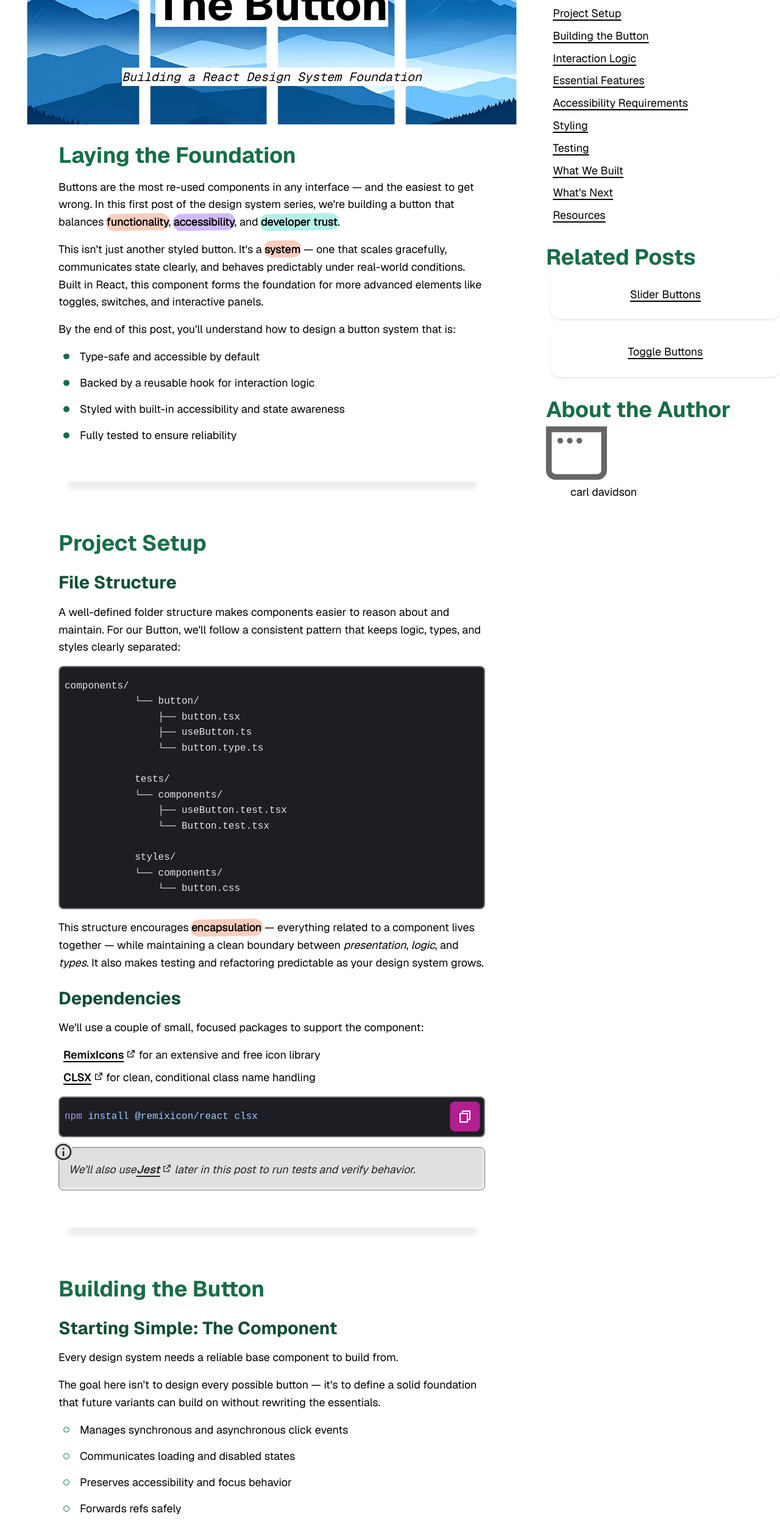
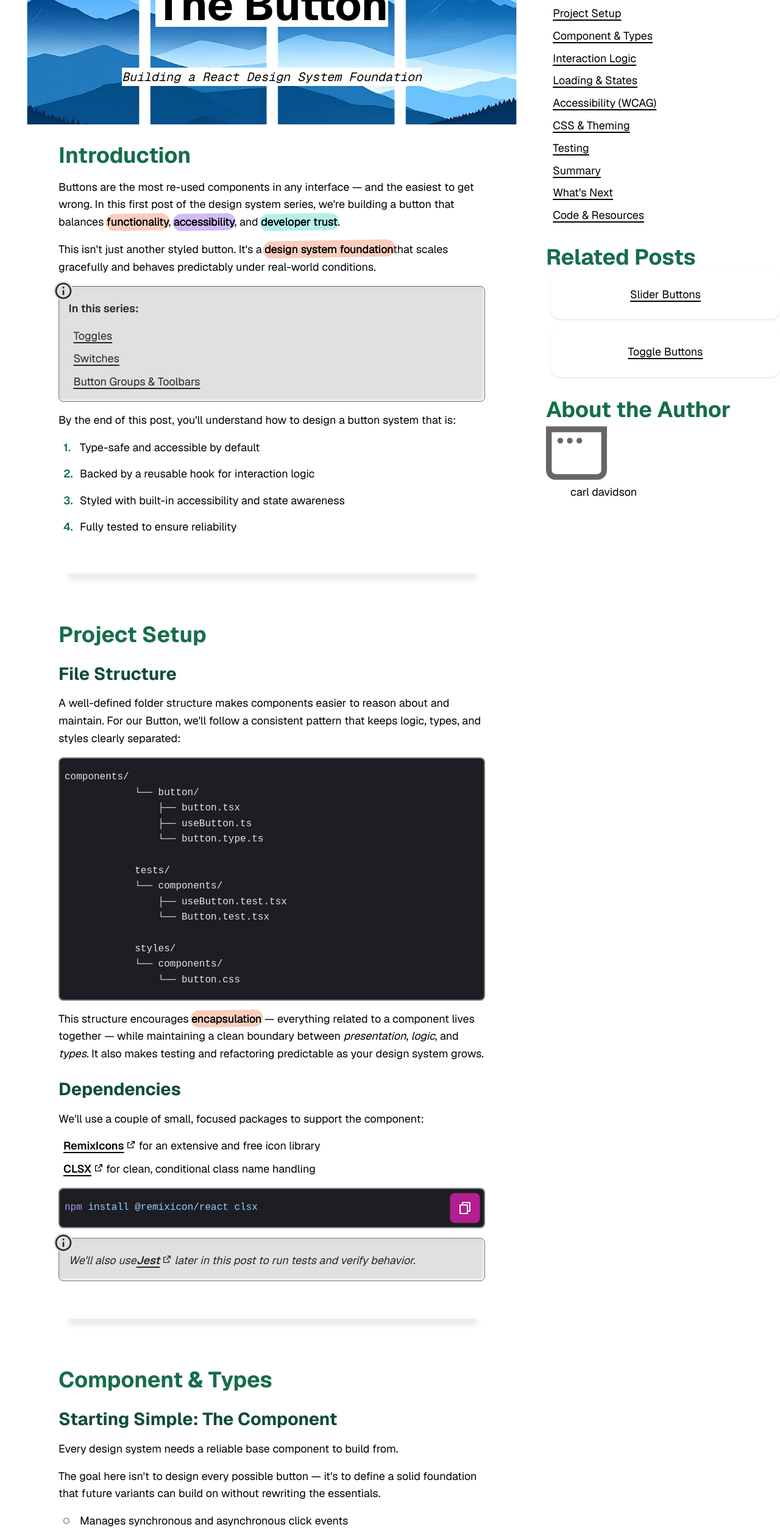
Before and after one commit to codercarl1243/react_components_system, a Next.js app: page /blog/design-system/buttons in a window 1280 px wide. Shown: the part 220-2729 px from the top of the page at 61% size. Built offline with nearby package versions, Linux system fonts and the light colour scheme.

Commit message:
UPDATE headings should be easily understood

```diff
--- a/app/blog/design-system/buttons/(blog_sections)/1_foundation.tsx
+++ b/app/blog/design-system/buttons/(blog_sections)/1_introduction.tsx
@@ -1,13 +1,15 @@
 import FunHighlight from "@/components/decorations/FunHighlight";
 import Heading from "@/components/heading";
+import Link from "@/components/link";
 import List from "@/components/list";
 import PostBanner from "@/components/post/post.banner";
+import PostNote from "@/components/post/post.note";
 import PostSection from "@/components/post/post.section";
 
 
 export default function Section1() {
     return (
-        <PostSection id="button-foundations">
+        <PostSection id="introduction">
             <PostBanner
                 title="The Button"
                 subtitle="Building a React Design System Foundation"
@@ -16,17 +18,26 @@ export default function Section1() {
                     src: '/images/mountainRangeBanner_1200x400.webp'
                 }}
             />
-            <Heading headingLevel={2} id="foundation-heading">Laying the Foundation</Heading>
+            <Heading headingLevel={2} id="introduction-heading">Introduction</Heading>
             <p>
                 Buttons are the most re-used components in any interface — and the easiest to get wrong.
                 In this first post of the design system series, we&apos;re building a button that balances <FunHighlight>functionality</FunHighlight>, <FunHighlight>accessibility</FunHighlight>, and <FunHighlight>developer trust</FunHighlight>.
             </p>
             <p>
-                This isn&apos;t just another styled button. It&apos;s a <FunHighlight>system</FunHighlight> — one that scales gracefully, communicates state clearly, and behaves predictably under real-world conditions. Built in React, this component forms the foundation for more advanced elements like toggles, switches, and interactive panels.
+                This isn't just another styled button. It's a <FunHighlight>design system foundation</FunHighlight>
+                that scales gracefully and behaves predictably under real-world conditions.
             </p>
+            <PostNote>
+                <p className="bold">In this series:</p>
+                <List variant="none" spacing="tight">
+                    <li><Link href="/blog/design-system/buttons/toggles">Toggles</Link></li>
+                    <li><Link href="/blog/design-system/buttons/switches">Switches</Link></li>
+                     <li><Link href="/blog/design-system/buttons/groups">Button Groups & Toolbars</Link></li>
+                </List>
+            </PostNote>
 
             <p>By the end of this post, you&apos;ll understand how to design a button system that is:</p>
-            <List>
+            <List ordered>
                 <li>Type-safe and accessible by default</li>
                 <li>Backed by a reusable hook for interaction logic</li>
                 <li>Styled with built-in accessibility and state awareness</li>
--- a/app/blog/design-system/buttons/(blog_sections)/3_building_the_button.tsx
+++ b/app/blog/design-system/buttons/(blog_sections)/3_component_and_types.tsx
@@ -8,9 +8,9 @@ import Link from "@/components/link";
 export default function Section3() {
 
     return (
-        <PostSection id="building-button">
-            <AnchorHeading headingLevel={2} id="building-button-heading">
-                Building the Button
+        <PostSection id="component-and-types">
+            <AnchorHeading headingLevel={2} id="component-and-types-heading">
+                Component & Types
             </AnchorHeading>
             <AnchorHeading headingLevel={3} id="starting-simple">
                 Starting Simple: The Component
--- a/app/blog/design-system/buttons/(blog_sections)/4_interaction_logic.tsx
+++ b/app/blog/design-system/buttons/(blog_sections)/4_interaction_logic.tsx
@@ -5,125 +5,120 @@ import Figure from "@/components/image/figure";
 import List from "@/components/list";
 import PostNote from "@/components/post/post.note";
 import PostSection from "@/components/post/post.section";
+import { BaseButtonExample } from "../examples/BaseButtonExample";
 
 
 export default function Section4() {
 
     return (
         <PostSection id="interaction-logic">
-            {/* GENERATE IMAGE FOR HERE */}
             <AnchorHeading headingLevel={2} id="interaction-logic-heading">Interaction Logic</AnchorHeading>
-            <p>Our button needs to handle both <span className="fun-underline">synchronous</span> and <span className="fun-underline">asynchronous</span> click handlers gracefully.</p>
-            <p> We extract this logic into a custom hook for several reasons:</p>
-            <List>
-                {/* <li>Reusability - Other components (like <Link>toggle buttons</Link>) will need the same logic</li> */}
-                <li><span className="bold">Reusability</span> - Other components (like toggle buttons) will need the same logic</li>
-                <li><span className="bold">Testability</span> - Isolated logic is easier to test</li>
-                <li><span className="bold">Separation of concerns</span> - Component handles rendering, hook handles behavior</li>
-                <li><span className="bold">Error handling</span> - Centralized error logging for debugging</li>
+            <p>
+                Every button interaction should feel complete: <span className="italic">"I acted. Something responded."</span>
+            </p>
+            <p>
+                Good buttons don't just execute code—they <FunHighlight>communicate</FunHighlight>. Users should always know their action was received.
+            </p>
+            <p>Try it out below:</p>
+
+            <BaseButtonExample />
+            <PostNote>
+                <p>
+                    This whimsical demo shows what's possible when buttons provide rich feedback. The bubbles are decorative, but the <span className="italic">principles</span> are production-ready:
+                </p>
+                <List ordered spacing="tight">
+                    <li>The button prevents duplicate clicks during loading (isLoading state)</li>
+                    <li>Visual feedback stays within the button's boundaries — <span className="italic">no unexpected layout shifts</span></li>
+                    <li>Visual feedback is paired with accessible announcements using a live region</li>
                 </List>
-            <p className="bold">The hook needs to:</p>
-            <List ordered>
-                <li>Accept any click handler (sync or async)</li>
-                <li>Catch and log errors without breaking the UI</li>
-                <li>Handle promise rejections properly</li>
-                <li>Return the result for testing purposes</li>
+            </PostNote>
+
+            <p>
+                Behind the scenes is a simple logging layer. Every click flows through a custom hook that tracks interactions and logs errors—without changing how errors propagate or promises resolve.
+            </p>
+            <p>
+                Before we dive into the implementation, let&apos;s clarify what responsibilities this hook needs to handle:
+            </p>
+
+            <p className="bold">The hook:</p>
+
+            <List variant="circle">
+                <li>Logs clicks in development</li>
+                <li>Logs synchronous errors (then re-throws them)</li>
+                <li>Attaches logging to unhandled Promise rejections</li>
+                <li>Doesn't interfere with return values or error handling</li>
             </List>
-            <p>Here's the complete implementation:</p>
+
             <Code codeString={`import type { ButtonClickHandler, MouseEventType } from '@/components/button/button.type';
 import log from '@/lib/logging/log';
 import isThenable from '@/lib/utils/guards';
 
 export default function useButton() {
     const handleClick = (userHandler?: ButtonClickHandler) =>
+
+    // The actual click handler
     (event: MouseEventType) => {
         if (!userHandler) return
 
         try {
             const result = userHandler(event)
 
-            // Log all button clicks for analytics/debugging
             if (process.env.NODE_ENV !== 'production') {
-               // Add your custom logging solution here
+                log();
             }
+/**
+ * Note: This only catches rejections that the user handler did NOT catch.
+ * If the user handler has its own try/catch, this won't do anything.
+ * See the isThenable function in the Resources section.
+*/
             if (isThenable(result)) {
-                /**
-                 * Attach error logging to unhandled promise rejections.
-                 * Uses void to indicate we're intentionally not awaiting this promise.
-                 *
-                 * Note: This only catches rejections that the user handler did NOT catch.
-                 * If the user handler has its own try/catch, this won't fire or do anything.
-                 */
                 void Promise.resolve(result).catch((err) => {
-                    // Add your custom logging solution here
-                })
+                    log();
+                });
             }
         } catch (err) {
-            /**
-             * Catch synchronous errors thrown during handler execution.
-             * Log the error for debugging, then re-throw so the error still
-             * propagates (breaks execution, shows in console, etc.)
-             */
-            // Add your custom logging solution here
+            log();
             throw err
         }
     }
 
     return { handleClick }
 }`} />
-            <PostNote>
-                The hook uses a utility function <Code codeString="isThenable" inline copyEnabled={false} /> to check if the result is a Promise-like object. This ensures we handle both native Promises and custom thenables correctly.
 
-                <Code codeString="function isThenable(value: unknown): value is PromiseLike<unknown> {
-  return (
-    value !== null &&
-    typeof value === 'object' &&
-    typeof (value as PromiseLike<unknown>).then === 'function'
-  )
-}"/>
-            </PostNote>
-            <AnchorHeading headingLevel={3}>Why this approach</AnchorHeading>
+            <AnchorHeading headingLevel={3}>Why These Choices Matter</AnchorHeading>
+            <p>
+                Each of these choices may seem small, but together they create a robust, fault-tolerant interaction layer that behaves consistently across environments.
+            </p>
             <List variant="circle" spacing="loose">
                 <li>
                     <p>
-                        <span className="bold">Curried function</span> - <Code codeString="handleClick(onClick)(event)" inline copyEnabled={false} /> allows us to configure the handler once and reuse it.</p>
-                </li>
-                <li>
-                    <p>
-                        <span className="bold">Duck typing for Promises</span> - We use a helper function that checks for a <Code codeString=".then" inline copyEnabled={false} /> method rather than using <Code codeString="instanceof Promise" inline copyEnabled={false} /> because the handler might return a <span className="italic">Promise-like</span> object.
-                    </p>
-                    <p>
-                        This is a little bit more verbose and not as pretty but 2 extra lines ensures we don&apos;t miss the edges.
-
+                        <span className="bold">Curried function</span> - <Code codeString="handleClick(onClick)(event)" inline copyEnabled={false} /> allows us to configure the handler once and reuse it.
                     </p>
                 </li>
                 <li>
                     <p>
-                        <span className="bold">The <Code codeString="void" inline copyEnabled={false} /> operator</span> - Signals we're intentionally not awaiting the Promise (prevents ESLint "floating promise" warnings).
-                    </p>
-                    <p>
-                        We use <Code codeString="Promise.resolve().catch()" inline copyEnabled={false} /> to log unhandled rejections. If the user's handler already has error handling, our logging never runs.
+                        <span className="bold">Duck typing for Promises</span> - We check for a <Code codeString=".then" inline copyEnabled={false} /> method rather than using <Code codeString="instanceof Promise" inline copyEnabled={false} /> because the handler might return a <span className="italic">Promise-like</span> object.
                     </p>
                 </li>
                 <li>
                     <p>
-                        <span className="bold">Centralized logging</span> - Errors are logged consistently across all buttons. This is one of the main reasons we extract this logic into a hook rather than handling it in each component.
+                        <span className="bold">The <Code codeString="void" inline copyEnabled={false} /> operator</span> - Signals that we intentionally don&apos;t await the Promise (prevents ESLint "floating promise" warnings).
+                    </p>
+                    <p className="italic">
+                        We use <Code codeString="Promise.resolve().catch()" inline copyEnabled={false} /> to log unhandled rejections. If the user&apos;s handler already has error handling, our logging never runs.
                     </p>
                 </li>
                 <li>
                     <p>
-                        <span className="bold">Re-throw synchronous errors</span> - By re-throwing with <Code inline codeString="throw err" copyEnabled={false} />, we allow React error boundaries to catch and handle errors. This prevents the UI from breaking silently.
-                        <span className="bold">Async errors</span> are logged but not re-thrown since this occurs <FunHighlight>after the promise rejects.</FunHighlight>
+                        <span className="bold">Centralized logging</span> - Errors are logged consistently across all buttons. In development, we can easily toggle logging via an environment variable to inspect interactions.
+                    </p>
+                </li>
+                <li>
+                    <p>
+                        <span className="bold">Re-throw synchronous errors</span> - Logging happens, then errors propagate to React error boundaries as normal. The hook doesn't suppress or handle errors — it just observes them.
                     </p>
                 </li>
             </List>
-            <PostNote>
-                <p>
-                    <span className="bold">Why doesn't the hook await?</span> We use a fire-and-forget pattern with <Code codeString="void Promise.resolve().catch()" inline copyEnabled={false} /> to log unhandled errors without forcing the button handler to be async.
-                </p>
-                <p>
-                    This keeps the component API simple while ensuring errors don't disappear silently. The Promise continues executing, but we've attached logging to catch any rejections that weren't already handled.
-                </p>
             <Figure
                 alt={"Button error handling flow diagram"}
                 src={'/images/handleClick_flow.webp'}
@@ -135,8 +130,14 @@ export default function useButton() {
                         The onClick handler ensures that we log both synchronous errors <span className="bold italic">(caught and re-thrown immediately)</span> and asynchronous errors <span className="bold italic">(logged via attached <Code codeString=".catch()" copyEnabled={false} inline /> handler when Promise rejects later)</span>.
                     </>}
             />
+            <PostNote>
+                <p>
+                    <span className="bold">Why doesn't the hook await?</span> We use a fire-and-forget pattern with <Code codeString="void Promise.resolve().catch()" inline copyEnabled={false} /> to log unhandled errors without forcing the button handler to be async.
+                </p>
+                <p>
+                    This keeps the component API simple while ensuring errors don't disappear silently. The Promise continues executing, but we've attached logging to catch any rejections that weren't already handled.
+                </p>
             </PostNote>
-
         </PostSection>
     )
 }
--- a/app/blog/design-system/buttons/(blog_sections)/5_essential_features.tsx
+++ b/app/blog/design-system/buttons/(blog_sections)/5_essential_features.tsx
@@ -6,13 +6,12 @@ import List from "@/components/list";
 import PostNote from "@/components/post/post.note";
 import PostSection from "@/components/post/post.section";
 
-
 export default function Section5() {
 
     return (
-        <PostSection id="essential-features">
-            <AnchorHeading id="essential-features-heading" headingLevel={2}>
-                Essential Features
+        <PostSection id="loading-and-states">
+            <AnchorHeading id="loading-and-states" headingLevel={2}>
+                Loading & States
             </AnchorHeading>
             <Figure
                 style={{ objectFit: "contain" }}
@@ -23,9 +22,7 @@ export default function Section5() {
                 src={"/images/button_states.webp"}
             />
             <p>
-                Beyond aesthetics, these essential features ensure the button behaves predictably
-                under real-world conditions—handling async operations gracefully, preventing
-                duplicate submissions, and integrating seamlessly with forms.
+                Beyond aesthetics, these essential features ensure the button behaves predictably under real-world conditions—handling async operations gracefully, preventing duplicate submissions, and integrating seamlessly with forms.
             </p>
             <AnchorHeading headingLevel={3}>
                 Loading States
--- a/app/blog/design-system/buttons/(blog_sections)/7_css.tsx
+++ b/app/blog/design-system/buttons/(blog_sections)/7_css.tsx
@@ -6,8 +6,8 @@ import PostSection from "@/components/post/post.section";
 export default function Section7() {
 
     return (
-        <PostSection id="css-styling">
-            <AnchorHeading headingLevel={2} id="css-styling-heading">CSS Styling</AnchorHeading>
+        <PostSection id="css-and-theming">
+            <AnchorHeading headingLevel={2} id="css-and-theming-heading">CSS & Theming</AnchorHeading>
             <p>
                 Our CSS isn&apos;t just decorative — it enforces <FunHighlight>layout stability</FunHighlight>, <FunHighlight>WCAG compliance</FunHighlight>, and <FunHighlight>customizability</FunHighlight>.
                 We&apos;ll look at three layers: resets, custom properties, and variants.
--- a/app/blog/design-system/buttons/(blog_sections)/9_outro.tsx
+++ b/app/blog/design-system/buttons/(blog_sections)/9_summary.tsx
@@ -6,8 +6,8 @@ import { RiErrorWarningLine, RiAccessibilityLine, RiFlaskLine } from "@remixicon
 export default function Section9() {
 
     return (
-        <PostSection id="what-we-built">
-            <AnchorHeading headingLevel={2} id="what-we-built-heading">What We Built</AnchorHeading>
+        <PostSection id="summary">
+            <AnchorHeading headingLevel={2} id="summary-heading">Summary</AnchorHeading>
             {/* GENERATE IMAGE FOR HERE */}
 
             <p>
@@ -16,10 +16,10 @@ export default function Section9() {
             </p>
             <p>Our base button component now provides:</p>
 
-            <AnchorHeading headingLevel={3} id="what-we-built__core" icon={RiErrorWarningLine} >
+            <AnchorHeading headingLevel={3} id="summary__core" icon={RiErrorWarningLine} >
                 Core Features
             </AnchorHeading>
-            <List aria-labelledby="what-we-built__core">
+            <List aria-labelledby="summary__core">
                 <li>Type-safe component with TypeScript</li>
                 <li>Clean separation of logic and presentation</li>
                 <li>Reusable custom hook for interactions</li>
@@ -31,11 +31,11 @@ export default function Section9() {
                 <li>Full test coverage</li>
             </List>
 
-            <AnchorHeading headingLevel={3} id="what-we-built__accessibility" icon={RiAccessibilityLine}>
+            <AnchorHeading headingLevel={3} id="summary__accessibility" icon={RiAccessibilityLine}>
                 Accessibility Checklist
             </AnchorHeading>
             <p>Our button implementation meets these accessibility standards:</p>
-            <List aria-labelledby="what-we-built__accessibility">
+            <List aria-labelledby="summary__accessibility">
                 <li>AAA target size (44x44px minimum)</li>
                 <li>No reliance on color alone for meaning</li>
                 <li>Proper focus management and keyboard navigation</li>
@@ -44,8 +44,8 @@ export default function Section9() {
             </List>
 
 
-            <AnchorHeading headingLevel={3} id="what-we-built__DX" icon={RiFlaskLine}>Developer Experience</AnchorHeading>
-            <List aria-labelledby="what-we-built__DX">
+            <AnchorHeading headingLevel={3} id="summary__DX" icon={RiFlaskLine}>Developer Experience</AnchorHeading>
+            <List aria-labelledby="summary__DX">
                 <li>Clean separation of logic and presentation</li>
                 <li>Consistent API across all variants</li>
                 <li>Comprehensive error handling</li>
--- a/app/blog/design-system/buttons/(blog_sections)/index.tsx
+++ b/app/blog/design-system/buttons/(blog_sections)/index.tsx
@@ -1,12 +1,12 @@
-export { default as Foundation } from './1_foundation';
+export { default as Foundation } from './1_introduction';
 export { default as Setup } from './2_setup';
-export { default as BuildingTheButton } from './3_building_the_button';
+export { default as BuildingTheButton } from './3_component_and_types';
 export { default as InteractionLogic } from './4_interaction_logic';
 export { default as EssentialFeatures } from './5_essential_features';
 export { default as Accessibility } from './6_accessibility';
 export { default as Css } from './7_css';
 export { default as Testing } from './8_testing';
-export { default as Outro } from './9_outro';
+export { default as Outro } from './9_summary';
 export { default as WhatsNext } from './10_whats_next';
 export { default as NavigationFooter } from './navigation_footer';
 export { default as Resources } from './resources';
--- a/app/blog/design-system/buttons/(blog_sections)/resources.tsx
+++ b/app/blog/design-system/buttons/(blog_sections)/resources.tsx
@@ -7,7 +7,7 @@ export default function ButtonsResources() {
 
     return (
         <PostSection id="resources">
-            <AnchorHeading headingLevel={2} id="resources-heading">Resources</AnchorHeading>
+            <AnchorHeading headingLevel={2} id="resources-heading">Code & Resources</AnchorHeading>
             <AnchorHeading headingLevel={3}>Complete Code Reference</AnchorHeading>
             <TabList
                 className="code__reference"
--- a/app/blog/design-system/buttons/(blog_sections)/sidebar.tsx
+++ b/app/blog/design-system/buttons/(blog_sections)/sidebar.tsx
@@ -7,17 +7,17 @@ export default function ButtonsSideBar({ relatedPosts }: TSideBarProps) {
     return (
         <PostSideBar
             contents={[
-                { id: 'button-foundations', href: '#button-foundations', label: "Laying the Foundation" },
+                { id: 'introduction', href: '#introduction', label: "Introduction" },
                 { id: 'project-setup', href: '#project-setup', label: 'Project Setup' },
-                { id: 'building-button', href: '#building-button', label: 'Building the Button' },
+                { id: 'component-and-types', href: '#component-and-types', label: 'Component & Types' },
                 { id: 'interaction-logic', href: '#interaction-logic', label: 'Interaction Logic' },
-                { id: 'essential-features', href: '#essential-features', label: 'Essential Features' },
-                { id: 'accessibility', href: '#accessibility', label: 'Accessibility Requirements' },
-                { id: 'css-styling', href: '#css-styling', label: 'Styling' },
+                { id: 'loading-and-states', href: '#loading-and-states', label: 'Loading & States' },
+                { id: 'accessibility', href: '#accessibility', label: 'Accessibility (WCAG)' },
+                { id: 'css-and-theming', href: '#css-and-theming', label: 'CSS & Theming' },
                 { id: 'testing', href: '#testing', label: 'Testing' },
-                { id: 'what-we-built', href: '#what-we-built', label: 'What We Built' },
+                { id: 'summary', href: '#summary', label: 'Summary' },
                 { id: 'whats-next', href: '#whats-next', label: "What's Next" },
-                { id: 'resources', href: '#resources', label: "Resources" }
+                { id: 'resources', href: '#resources', label: "Code & Resources" }
             ]}
             // Fillers
             relatedPosts={relatedPosts}
```
Lines whose indentation alone changed are shown as unchanged.
